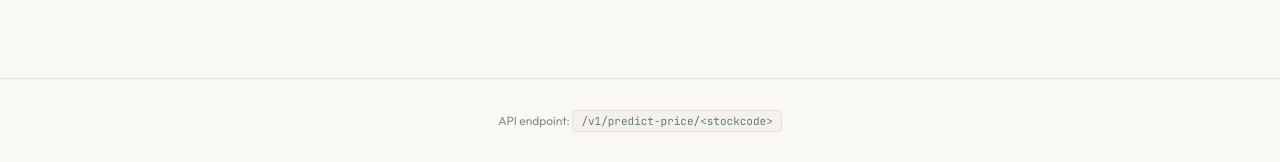
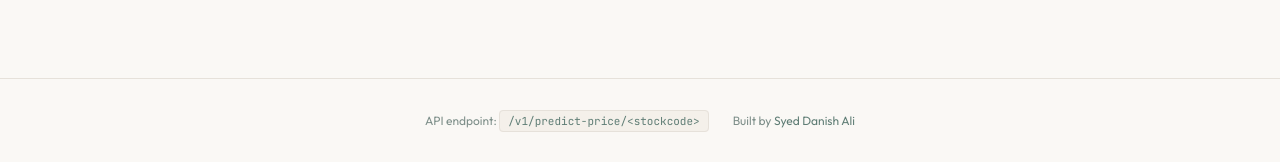
Before and after one commit to danishsyed-dev/ml-sales-prediction, a Flask app: page /ui in a window 1280 px wide. Shown: the part 1048-1210 px from the top of the page. Run offline with Flask 3, Linux system fonts and the light colour scheme.

Commit message:
Add author link to dashboard footer
Updates the UI footer to include a “Built by Syed Danish Ali” GitHub link next to the API endpoint. Footer styling was adjusted to a centered flex layout with spacing and link hover styles so both footer items display cleanly.

```diff
--- a/static/ui.css
+++ b/static/ui.css
@@ -548,13 +548,27 @@ body {
 
 /* Footer Section */
 .footer {
-  text-align: center;
+  display: flex;
+  align-items: center;
+  justify-content: center;
+  gap: 24px;
   font-size: 12px;
   color: var(--muted);
   padding: 32px 24px;
   border-top: 1px solid var(--border);
   margin-top: 64px;
   transition: border-color var(--transition-speed) var(--transition-easing);
+}
+
+.footer a {
+  color: var(--accent);
+  text-decoration: none;
+  transition: color 0.2s var(--transition-easing);
+}
+
+.footer a:hover {
+  color: var(--text);
+  text-decoration: underline;
 }
 
 .footer code {
--- a/templates/ui.html
+++ b/templates/ui.html
@@ -1,17 +1,22 @@
 <!doctype html>
 <html lang="en">
+
 <head>
   <meta charset="utf-8" />
   <meta name="viewport" content="width=device-width, initial-scale=1" />
-    <meta name="description" content="ML Sales Prediction - Explore predicted sales across price ranges for stock codes" />
+  <meta name="description"
+    content="ML Sales Prediction - Explore predicted sales across price ranges for stock codes" />
   <meta name="theme-color" content="#5f7d75" />
   <title>Sales Prediction | ML Dashboard</title>
   <!-- Preconnect and import Google Fonts -->
   <link rel="preconnect" href="https://fonts.googleapis.com">
   <link rel="preconnect" href="https://fonts.gstatic.com" crossorigin>
-    <link href="https://fonts.googleapis.com/css2?family=Cormorant+Garamond:ital,wght@0,400;0,500;0,600;0,700;1,400&family=Outfit:wght@300;400;500;600;700&family=JetBrains+Mono:wght@400;500&display=swap" rel="stylesheet">
+  <link
+    href="https://fonts.googleapis.com/css2?family=Cormorant+Garamond:ital,wght@0,400;0,500;0,600;0,700;1,400&family=Outfit:wght@300;400;500;600;700&family=JetBrains+Mono:wght@400;500&display=swap"
+    rel="stylesheet">
   <link rel="stylesheet" href="/static/ui.css" />
 </head>
+
 <body>
   <main class="page">
     <div class="page__grid">
@@ -19,7 +24,8 @@
       <aside class="sidebar">
         <div class="sidebar__header">
           <div class="hero__badge">
-              <svg width="12" height="12" viewBox="0 0 24 24" fill="none" stroke="currentColor" stroke-width="2" stroke-linecap="round" stroke-linejoin="round" aria-hidden="true">
+            <svg width="12" height="12" viewBox="0 0 24 24" fill="none" stroke="currentColor" stroke-width="2"
+              stroke-linecap="round" stroke-linejoin="round" aria-hidden="true">
               <path d="M12 2L2 7l10 5 10-5-10-5z"></path>
               <path d="M2 17l10 5 10-5"></path>
               <path d="M2 12l10 5 10-5"></path>
@@ -29,7 +35,8 @@
 
           <button id="theme-toggle" class="theme-toggle" aria-label="Toggle dark mode" title="Toggle theme">
             <!-- Sun Icon -->
-              <svg class="sun-icon" width="16" height="16" viewBox="0 0 24 24" fill="none" stroke="currentColor" stroke-width="2" stroke-linecap="round" stroke-linejoin="round" aria-hidden="true">
+            <svg class="sun-icon" width="16" height="16" viewBox="0 0 24 24" fill="none" stroke="currentColor"
+              stroke-width="2" stroke-linecap="round" stroke-linejoin="round" aria-hidden="true">
               <circle cx="12" cy="12" r="5"></circle>
               <line x1="12" y1="1" x2="12" y2="3"></line>
               <line x1="12" y1="21" x2="12" y2="23"></line>
@@ -41,7 +48,8 @@
               <line x1="18.36" y1="5.64" x2="19.78" y2="4.22"></line>
             </svg>
             <!-- Moon Icon -->
-              <svg class="moon-icon" width="16" height="16" viewBox="0 0 24 24" fill="none" stroke="currentColor" stroke-width="2" stroke-linecap="round" stroke-linejoin="round" aria-hidden="true">
+            <svg class="moon-icon" width="16" height="16" viewBox="0 0 24 24" fill="none" stroke="currentColor"
+              stroke-width="2" stroke-linecap="round" stroke-linejoin="round" aria-hidden="true">
               <path d="M21 12.79A9 9 0 1 1 11.21 3 7 7 0 0 0 21 12.79z"></path>
             </svg>
           </button>
@@ -60,7 +68,8 @@
             <div class="form__fields">
               <div class="field">
                 <label for="stockcode" class="field__label">Stock Code</label>
-                  <input id="stockcode" class="field__input" type="text" placeholder="e.g., 85123A" autocomplete="off" required />
+                <input id="stockcode" class="field__input" type="text" placeholder="e.g., 85123A" autocomplete="off"
+                  required />
               </div>
               <div class="field">
                 <label for="unitprice_min" class="field__label">Min Unit Price ($)</label>
@@ -72,7 +81,8 @@
               </div>
               <div class="field">
                 <label for="num_price_bins" class="field__label">Price Bins</label>
-                  <input id="num_price_bins" class="field__input" type="number" min="10" max="300" step="10" value="100" />
+                <input id="num_price_bins" class="field__input" type="number" min="10" max="300" step="10"
+                  value="100" />
               </div>
             </div>
 
@@ -116,7 +126,9 @@
               <p class="chart-panel__subtitle">Visual relationship of unit price vs. predicted sales revenue</p>
             </div>
             <div class="chart-panel__body">
-                <svg id="chart" viewBox="0 0 800 300" role="img" aria-label="Line chart showing price vs predicted sales relationship" preserveAspectRatio="xMidYMid meet">
+              <svg id="chart" viewBox="0 0 800 300" role="img"
+                aria-label="Line chart showing price vs predicted sales relationship"
+                preserveAspectRatio="xMidYMid meet">
                 <rect x="0" y="0" width="800" height="300" class="chart__bg"></rect>
                 <g id="chart-grid"></g>
                 <polyline id="chart-line" class="chart__line" points=""></polyline>
@@ -154,6 +166,7 @@
 
   <footer class="footer">
     <span>API endpoint: <code>/v1/predict-price/&lt;stockcode&gt;</code></span>
+    <span>Built by <a href="https://github.com/danishsyed-dev" target="_blank" rel="noopener noreferrer">Syed Danish Ali</a></span>
   </footer>
 
   <style>
@@ -172,4 +185,5 @@
 
   <script src="/static/ui.js"></script>
 </body>
+
 </html>
```
Lines whose indentation alone changed are shown as unchanged.
